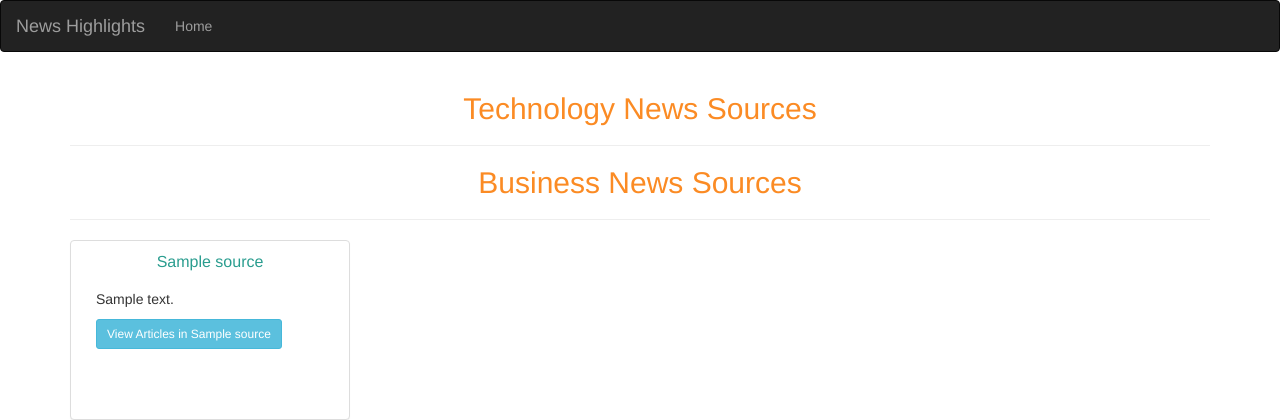
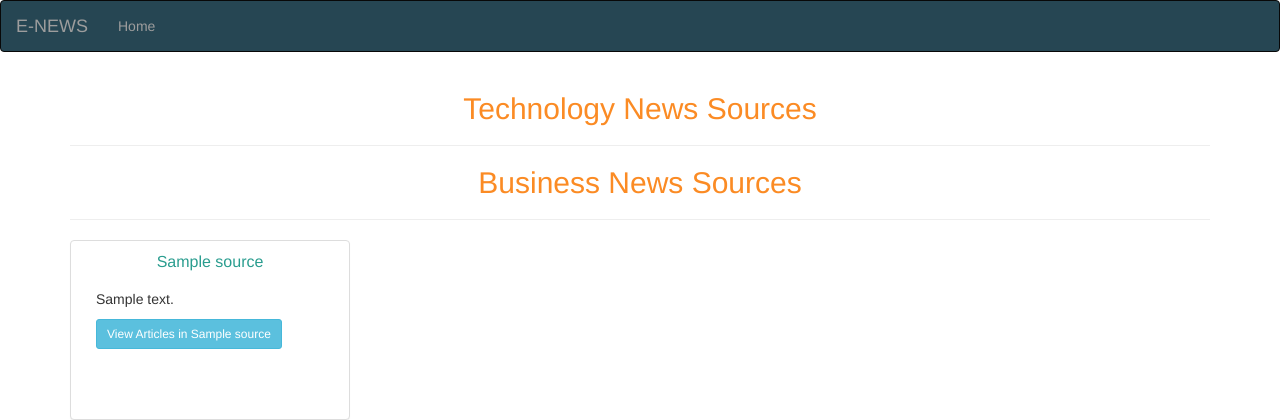
Before and after one commit to ndanu-josy/News-API, a Flask app: template app/templates/index.html in a window 1280 px wide. Shown: the top 420 px of the page. Run offline with Flask 2, Linux system fonts and the light colour scheme; the template is opened without the code that fills it: most values are stand-ins (such as "Sample title", 1, 10 or a date in 2020); some libraries are stand-ins or nearby versions.

Commit message:
Edit navbar

```diff
--- a/app/templates/macros.html
+++ b/app/templates/macros.html
@@ -15,7 +15,7 @@
             </div>
             <div class="panel-body">
                 <p>
-                    {{ sources.description |truncate(100)}}
+                    {{ sources.description |truncate(90)}}
 
                 </p>
 
--- a/app/templates/navbar.html
+++ b/app/templates/navbar.html
@@ -1,4 +1,4 @@
-<div class="navbar navbar-inverse" role="navigation">
+<div class="navbar navbar-inverse" role="navigation" style="background-color: #264653">
     <div class="container-fluid">
         <div class="navbar-header">
             <button type="button" class="navbar-toggle" data-toggle="collapse" data-target=".navbar-collapse">
@@ -7,7 +7,7 @@
               <span class="icon-bar"></span>
               <span class="icon-bar"></span>
             </button>
-            <a class="navbar-brand" href="/"> News Highlights </a>
+            <a class="navbar-brand" href="/"> E-NEWS </a>
         </div>
         <div class="navbar-collapse collapse">
             <ul class="nav navbar-nav">
```
